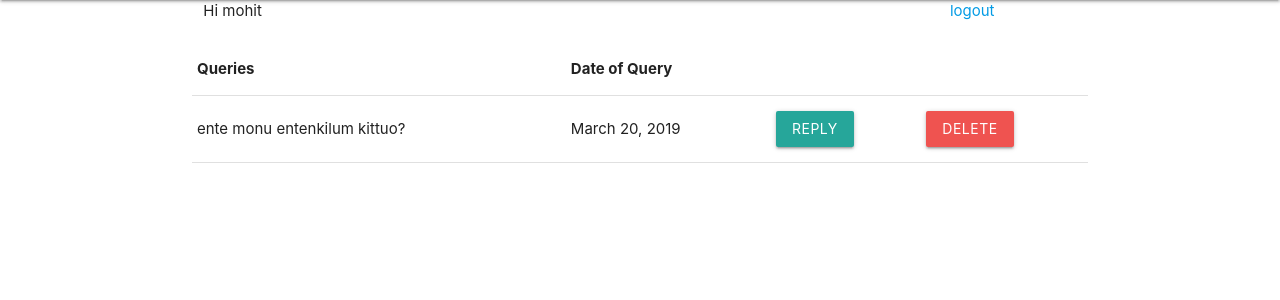
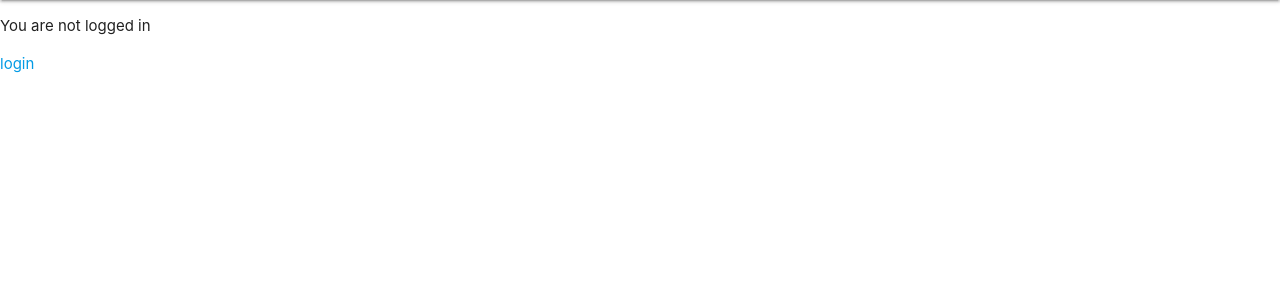
Before and after one commit to yedhink/faq, a Django app: page /hod/1/ in a window 1280 px wide. Shown: the part 64-364 px from the top of the page. Run offline with Django 3.2, Linux system fonts and the light colour scheme; a user stored in the database is signed in; data comes from the database, SQL or seed files in the repository; both versions use the stored data as it was after the commit.

Commit message:
fix bug in hod_views

```diff
--- a/hod/views.py
+++ b/hod/views.py
@@ -34,9 +34,10 @@ def on_submit(request):
     return HttpResponseRedirect('/')
 
 def hod_view(request,hod_id):
-    query_hod=Question.objects.filter(branch_id=HOD.objects.get(branch_id=hod_id))
-    print(query_hod)
-    return render(request,'hod.html',{"queries":query_hod})
+    hod_obj=HOD.objects.get(branch_id=hod_id)
+    query_hod=Question.objects.filter(branch_id=hod_obj)
+    print('hod name:{}'.format(hod_obj.name))
+    return render(request,'hod.html',{"queries":query_hod,"hod":hod_obj})
 
 def login_success(request):
     b_id=HOD.objects.get(name=request.user).branch_id
--- a/templates/hod.html
+++ b/templates/hod.html
@@ -30,7 +30,7 @@
         <li><a href="badges.html">Contact Us</a></li>
         <li><a href="collapsible.html">About Us</a></li>
     </ul>
-    {% if user.is_authenticated %}
+    {% if user.is_authenticated and hod.name == user.username %}
     <div class="container">
       <div class="row">
         <div class="col s5">
```
Also changed, not shown: db.sqlite3.
